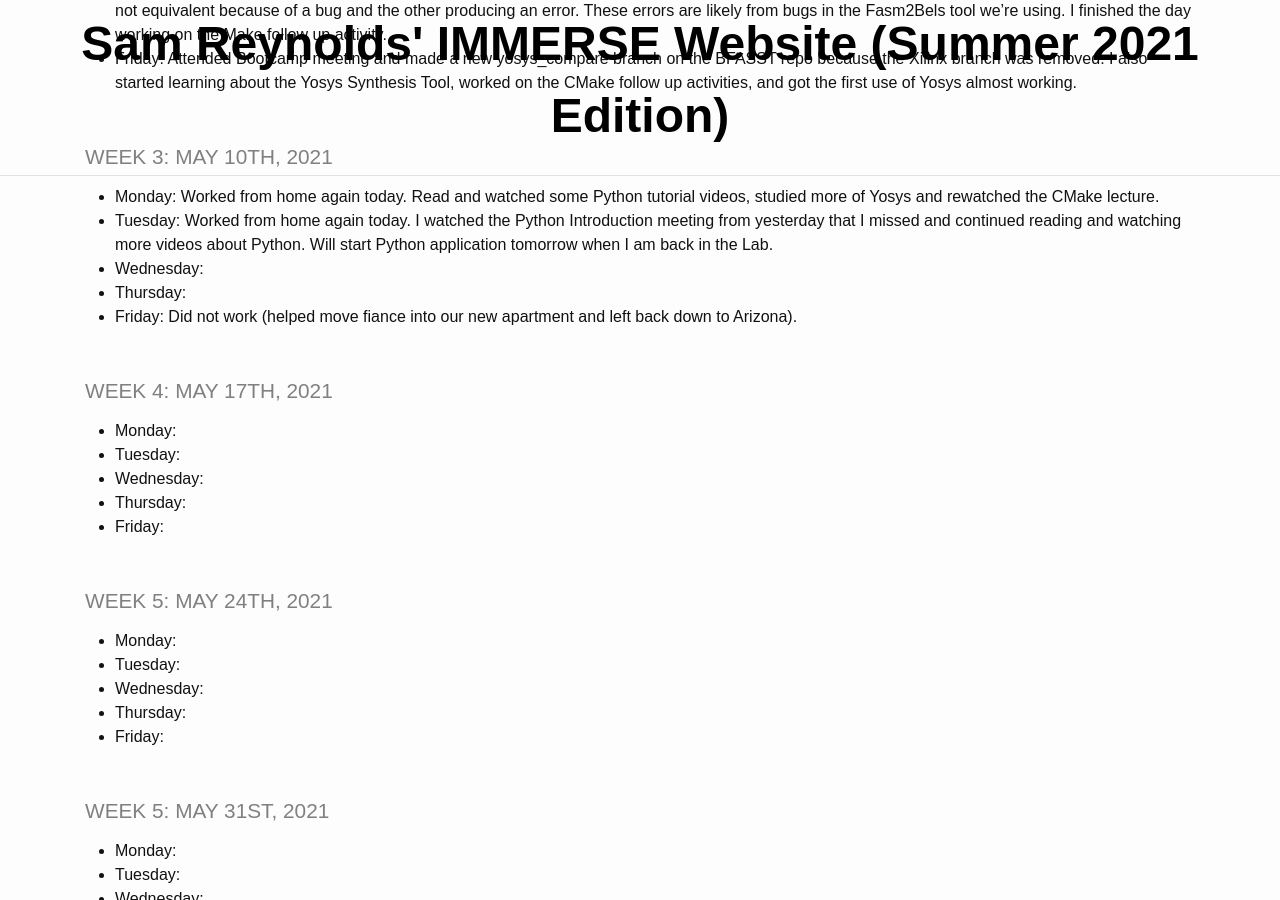
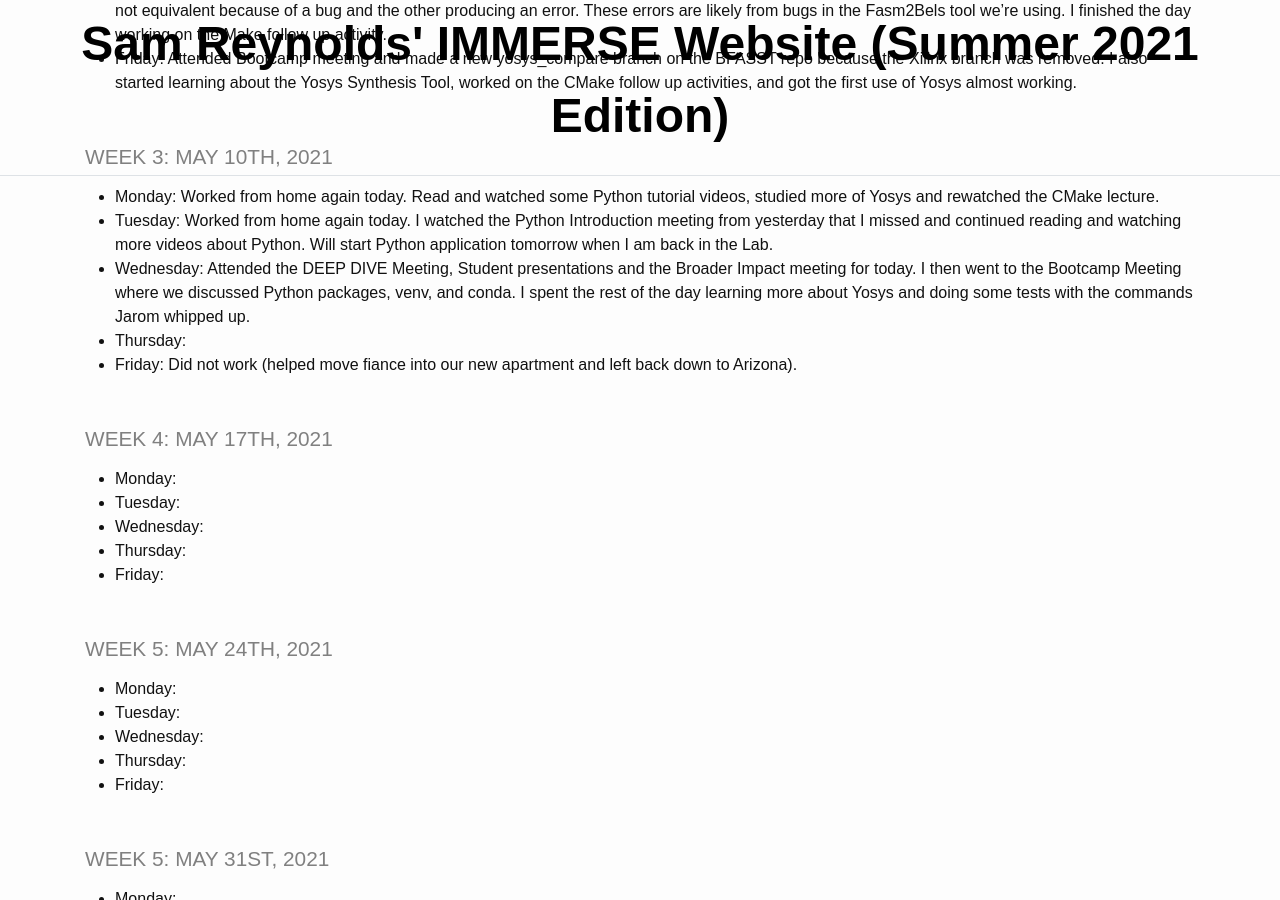
Before and after one commit to TheDHCreator/thedhcreator.github.io, a Jekyll site: the page built from _pages/log.md, in a window 1280 px wide and 900 px high, scrolled down 857 px. Built offline with Jekyll 4.4.1, drawn with Linux system fonts in a browser that asks for light colours.

Commit message:
another crazy wednesday but with progress!

```diff
--- a/_pages/log.md
+++ b/_pages/log.md
@@ -23,7 +23,7 @@ title: IMMERSE Log
 
 * **Monday**: Worked from home again today. Read and watched some Python tutorial videos, studied more of Yosys and rewatched the CMake lecture.
 * **Tuesday**: Worked from home again today. I watched the Python Introduction meeting from yesterday that I missed and continued reading and watching more videos about Python. Will start Python application tomorrow when I am back in the Lab.
-* **Wednesday**:
+* **Wednesday**: Attended the DEEP DIVE Meeting, Student presentations and the Broader Impact meeting for today. I then went to the Bootcamp Meeting where we discussed Python packages, venv, and conda. I spent the rest of the day learning more about Yosys and doing some tests with the commands Jarom whipped up.
 * **Thursday**:
 * **Friday**: Did not work (helped move fiance into our new apartment and left back down to Arizona).
 
```
